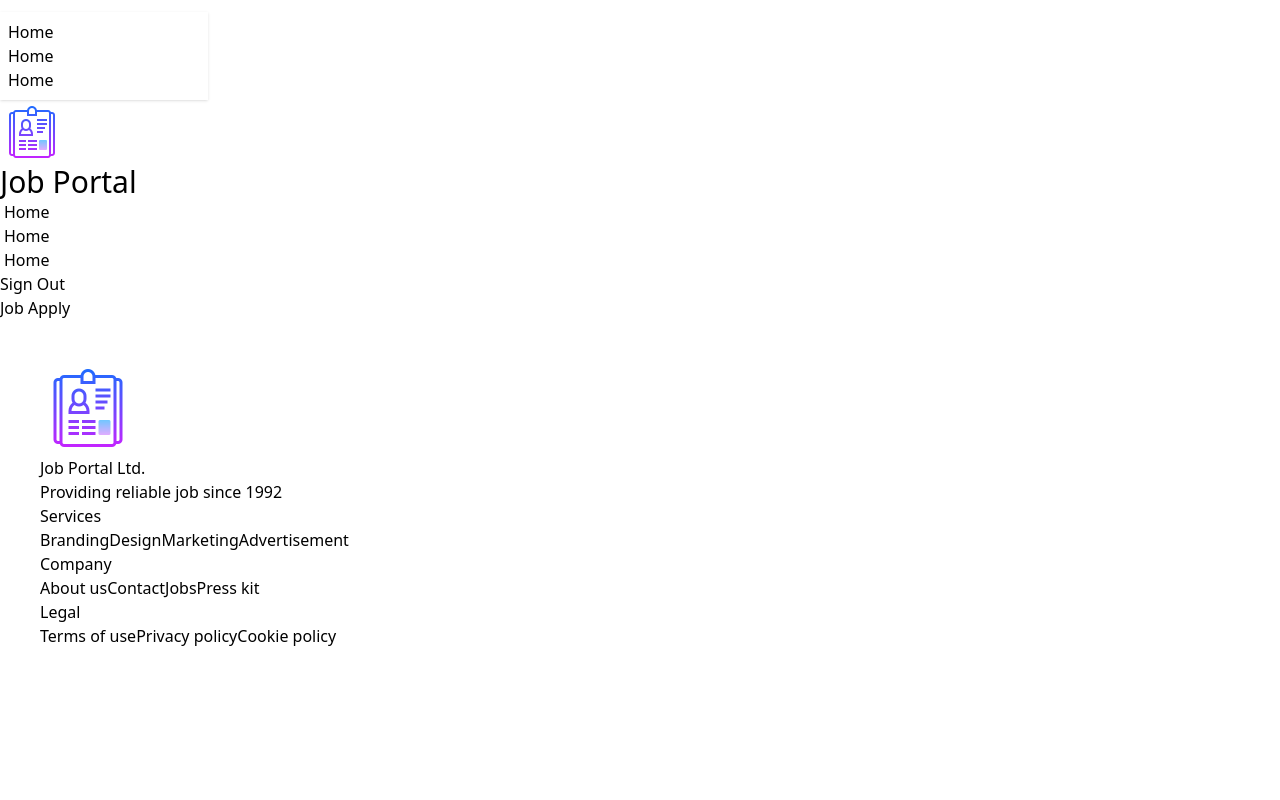
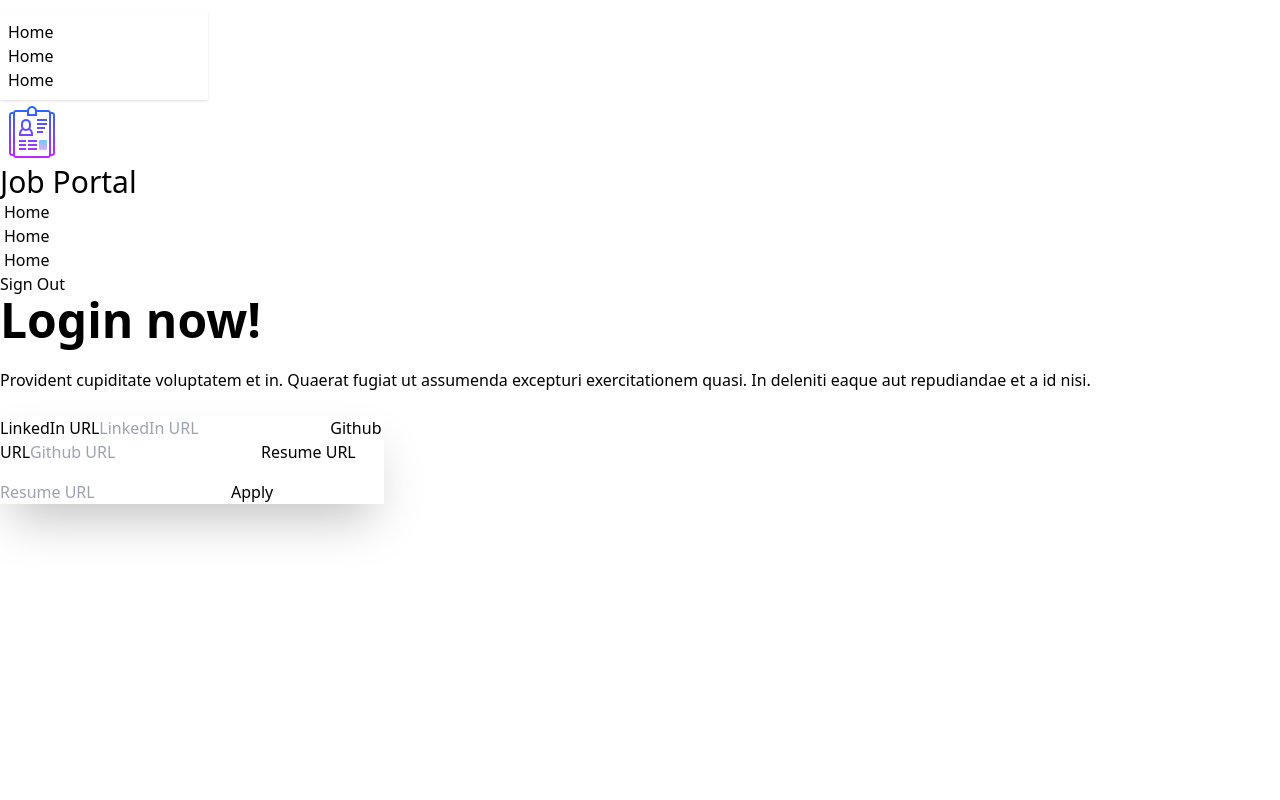
Before and after one commit to subas-roy/job-portal-client, a React (Vite) app: page /JobApply/1 in a window 1280 px wide. Shown: the top 800 px of the page. Built offline with nearby package versions, Linux system fonts and the light colour scheme; no server answers; sample sign-in values are in the browser's storage.

Commit message:
Create job application form

```diff
--- a/src/pages/JobApply/JobApply.jsx
+++ b/src/pages/JobApply/JobApply.jsx
@@ -1,8 +1,49 @@
+import { useParams } from "react-router-dom";
 
 const JobApply = () => {
+    const { id } = useParams();
+    console.log(id);
+    const handleApplication = (event) => {
+        event.preventDefault();
+        const form = event.target;
+        const linkedIn = form.linkedIn.value;
+        const github = form.github.value;
+        const resume = form.resume.value;
+        const applicationData = {
+            linkedIn,
+            github,
+            resume,
+            jobId: id,
+        };
+        console.log(applicationData);
+    }
+
     return (
-        <div>
-            <h2>Job Apply</h2>
+        <div className="hero bg-base-200 min-h-screen">
+            <div className="hero-content flex-col lg:flex-row-reverse">
+                <div className="text-center lg:text-left">
+                    <h1 className="text-5xl font-bold">Login now!</h1>
+                    <p className="py-6">
+                        Provident cupiditate voluptatem et in. Quaerat fugiat ut assumenda excepturi exercitationem
+                        quasi. In deleniti eaque aut repudiandae et a id nisi.
+                    </p>
+                </div>
+                <div className="card bg-base-100 w-full max-w-sm shrink-0 shadow-2xl">
+                    <div className="card-body">
+                        <form onSubmit={handleApplication}>
+                            <fieldset className="fieldset">
+                                <label className="label">LinkedIn URL</label>
+                                <input type="url" name="linkedIn" className="input" placeholder="LinkedIn URL" />
+                                <label className="label">Github URL</label>
+                                <input type="url" name="github" className="input" placeholder="Github URL" />
+                                <label className="label">Resume URL</label>
+                                <input type="url" name="resume" className="input" placeholder="Resume URL" />
+                                <button type="submit" className="btn btn-primary mt-4">Apply</button>
+                            </fieldset>
+                        </form>
+                    </div>
+                </div>
+            </div>
         </div>
     );
 };
```
